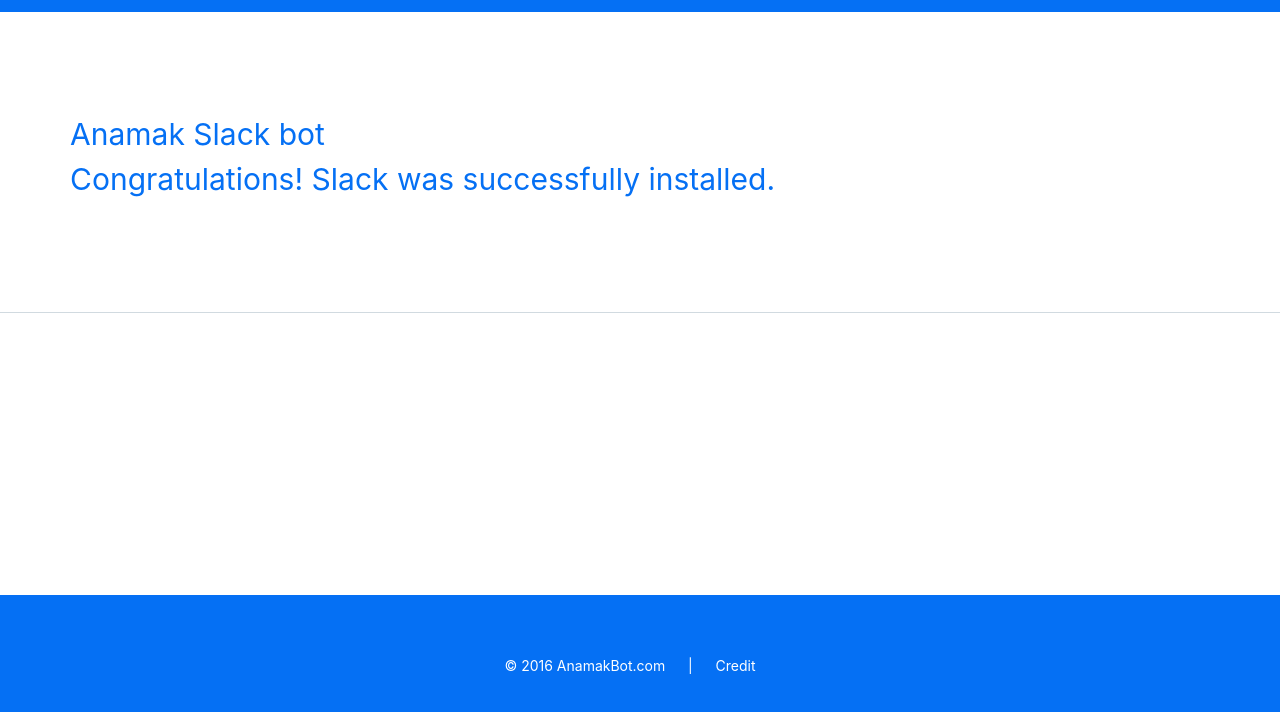
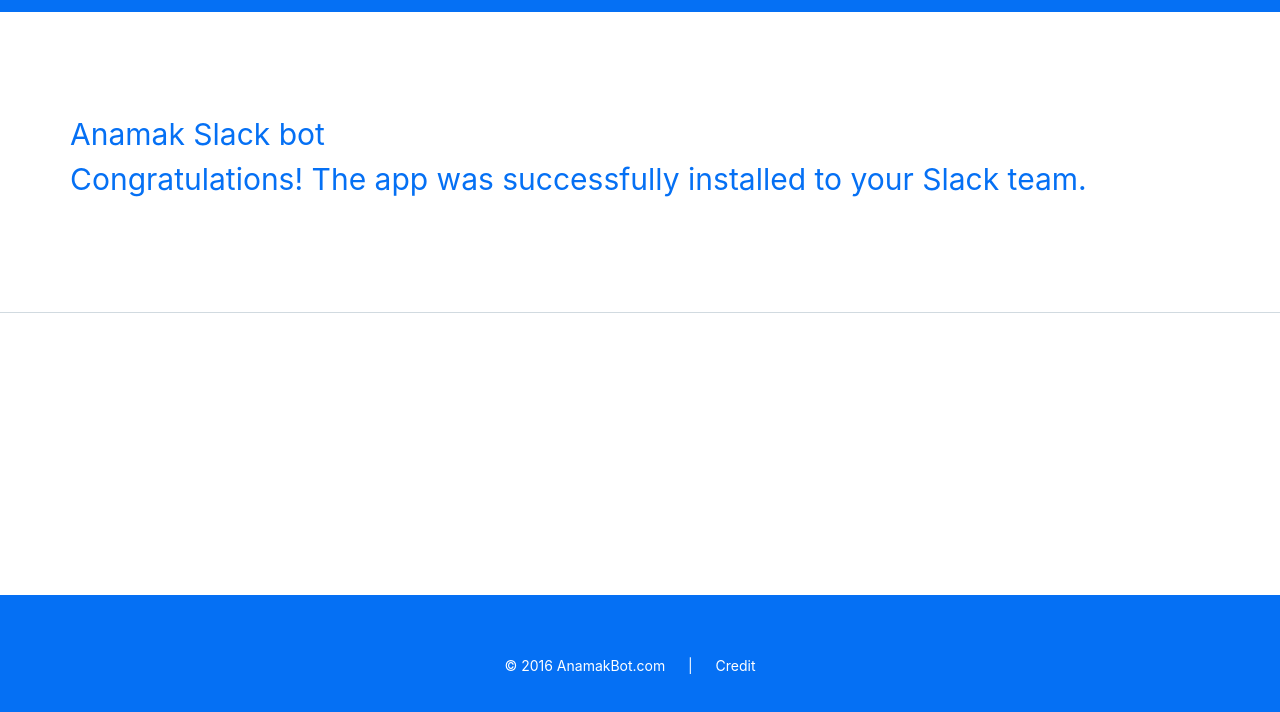
Before and after one commit to agarwalswapnil/anamakbot.com-website, a plain HTML site: page botinstalled.html in a window 1280 px wide. Shown: the part 74-786 px from the top of the page. Drawn offline with nearby package versions, Linux system fonts and the light colour scheme.

Commit message:
change in language for success message

```diff
--- a/botinstalled.html
+++ b/botinstalled.html
@@ -54,7 +54,7 @@
                     <p style="font-size:30px; color: #0570F4">
                         Anamak Slack bot
                         <br/>
-                        Congratulations! Slack was successfully installed.</p>
+                        Congratulations! The app was successfully installed to your Slack team.</p>
 
                     <!-- <div class="col-sm-6">
                         <div class="screen"><img alt="Get key SaaS Metrics" style="box-shadow: 0px 0px 10px #888888;" src="assets/1.png" /></div>
```
